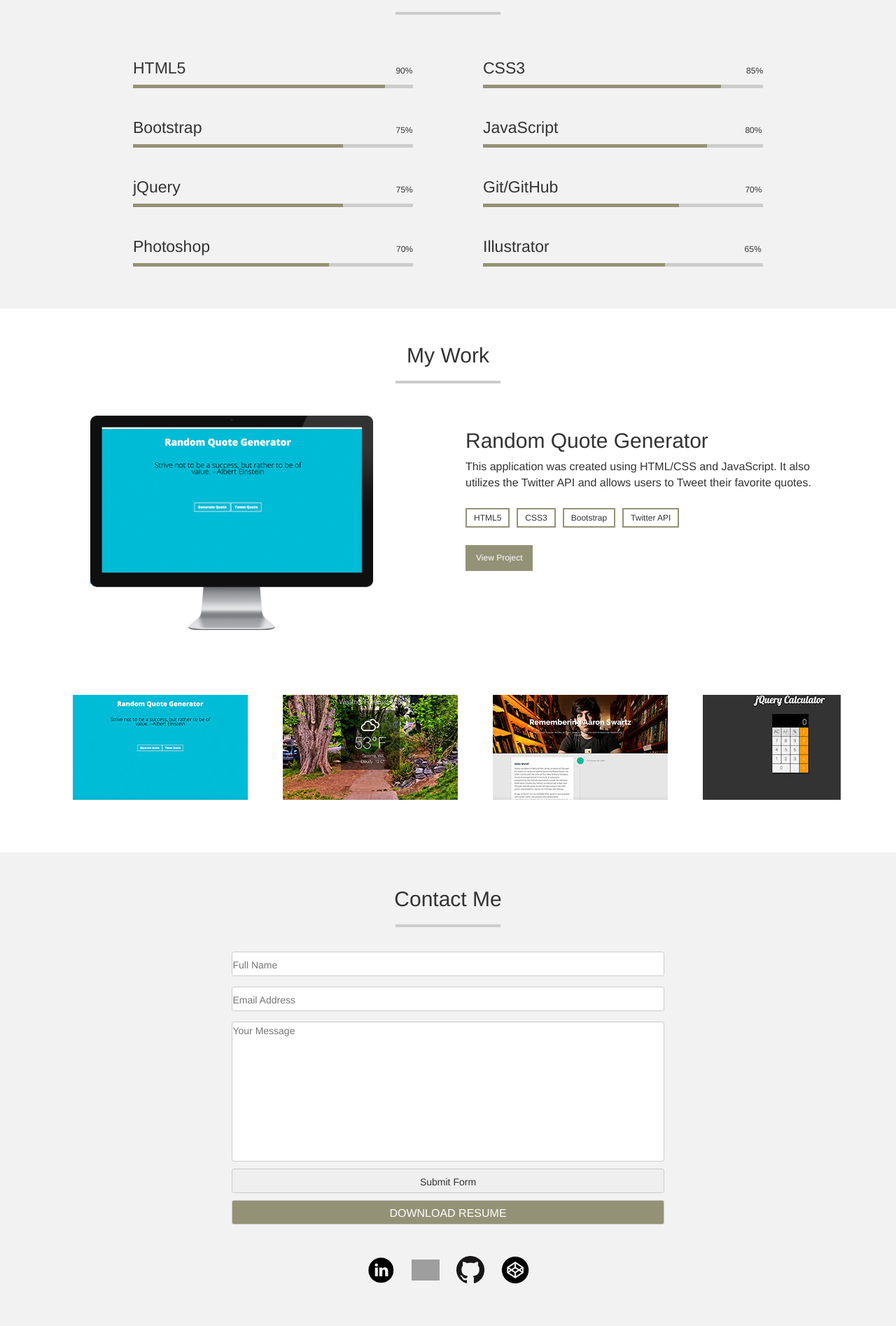
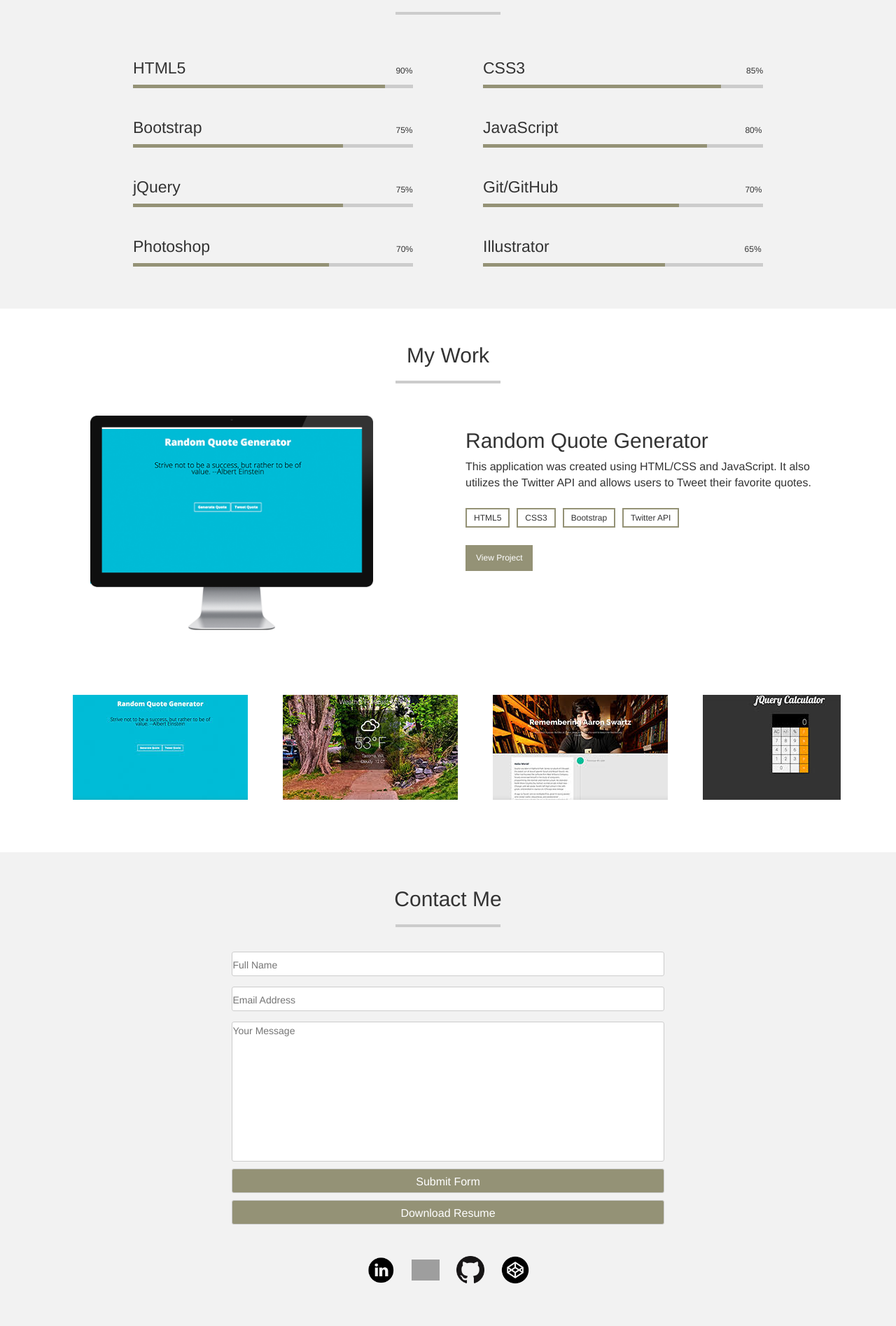
Before and after one commit to briandaub/briandaub.github.io, a Jekyll site: the page built from index.html, in a window 1280 px wide. Shown: the part 1388-3283 px from the top of the page at 70% size. Built offline with Jekyll 4.4.1, drawn with Linux system fonts in a browser that asks for light colours; grey boxes are pictures that could not be loaded.

Commit message:
updated contact form

```diff
--- a/_sass/_contact.sass
+++ b/_sass/_contact.sass
@@ -33,29 +33,21 @@
     label
         display: block
 
-        input
+        input, textarea
             width: 100%
-            height: 35px
             margin: 5px 0
             padding: 2px 0 0
             border-radius: 3px
             border: 1px solid #ccc
             font-weight: 200
             outline: none
+        input
+            height: 35px
+        textarea
+            height: 200px
+            resize: none
 
-        textarea
-            width: 100%
-            height: 200px
-            margin: 5px 0
-            padding: 2px 0 0
-            border-radius: 3px
-            border: 1px solid #ccc
-            font-weight: 200
-            resize: none
-            outline: none
-
-        input[type="button"]
-            text-transform: uppercase
+        input[type="button"], input[type="submit"]
             background: #949276
             color: white
             font-size: 16px
```
